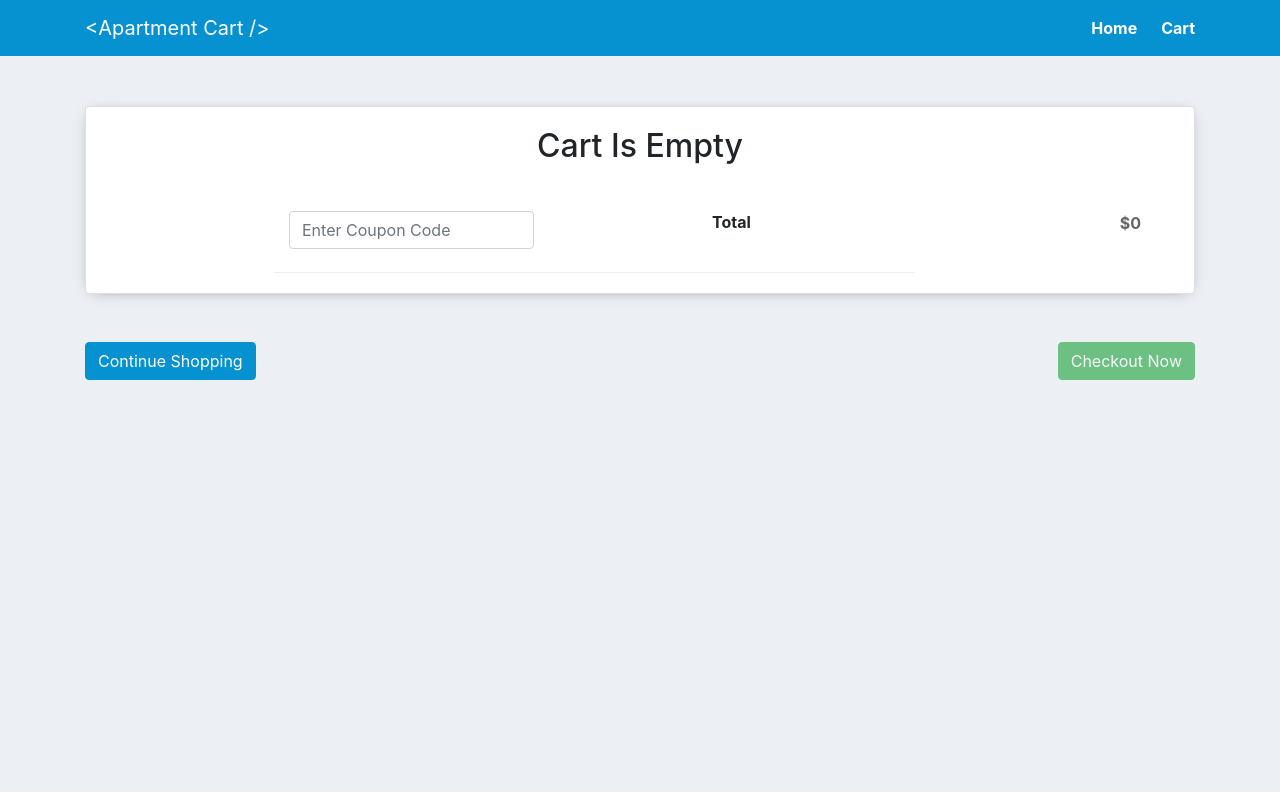
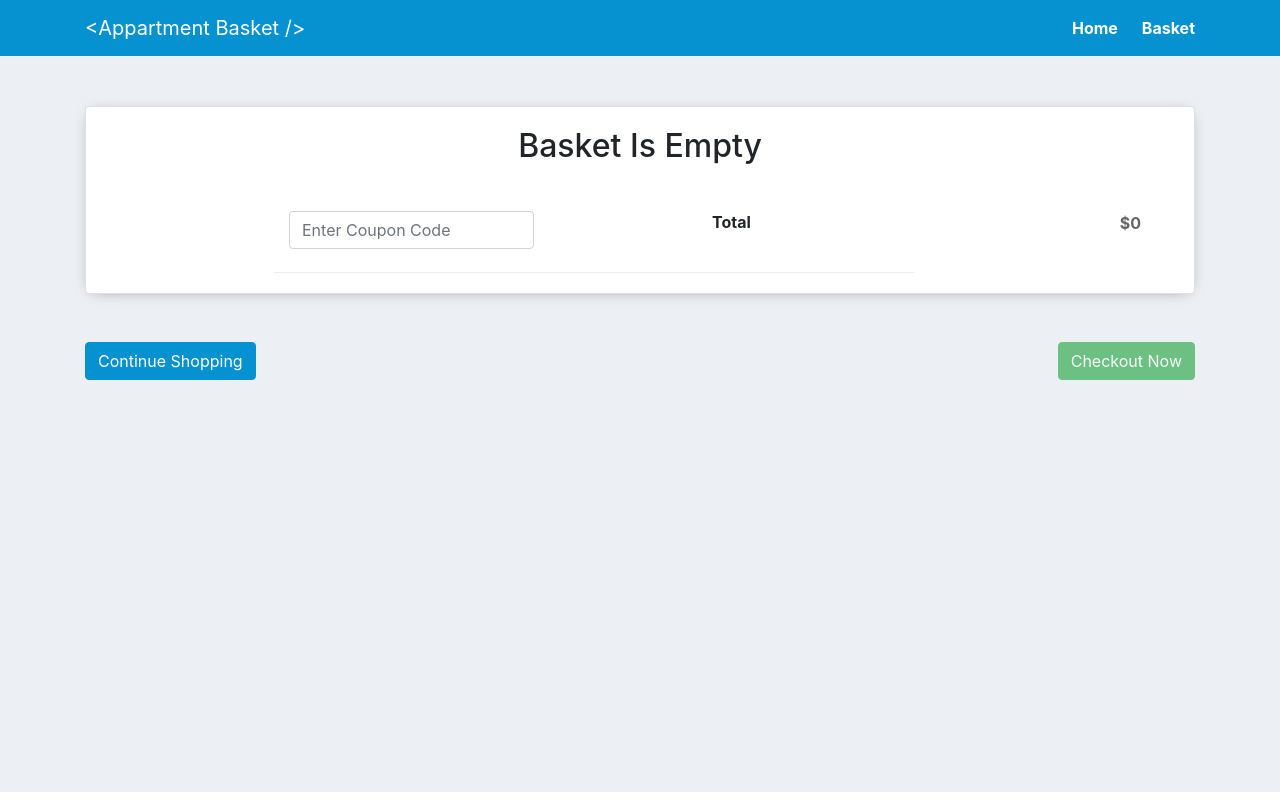
Before and after one commit to Shahzaib1999/Shopping-Basket, a React (Create React App) app: page /cart in a window 1280 px wide. Built offline with nearby package versions, Linux system fonts and the light colour scheme.

Commit message:
changed spellings

```diff
--- a/public/index.html
+++ b/public/index.html
@@ -24,7 +24,7 @@
       work correctly both with client-side routing and a non-root public URL.
       Learn how to configure a non-root public URL by running `npm run build`.
     -->
-    <title>Apartment Cart</title>
+    <title>Appartment Cart</title>
   </head>
   <body>
     <noscript>You need to enable JavaScript to run this app.</noscript>
--- a/src/components/Navbar/Navbar.tsx
+++ b/src/components/Navbar/Navbar.tsx
@@ -23,7 +23,7 @@ const NavbarCom = () => {
       <Navbar expand="md" style={{ background: "#0691d1", color: "#fff" }}>
         <div className="container">
           <NavbarBrand href="/">
-            {"<"}Apartment Cart {"/>"}
+            {"<"}Appartment Basket {"/>"}
           </NavbarBrand>
           <NavbarToggler onClick={toggle} />
           <Collapse isOpen={isOpen} navbar>
@@ -35,7 +35,7 @@ const NavbarCom = () => {
               </NavItem>
               <NavItem>
                 <NavLink to="/cart">
-                  Cart {cart && cart.length ? `(${cart.length})` : ""}
+                  Basket {cart && cart.length ? `(${cart.length})` : ""}
                 </NavLink>
               </NavItem>
             </Nav>
--- a/src/views/Cart/Cart.tsx
+++ b/src/views/Cart/Cart.tsx
@@ -1,6 +1,6 @@
 import { useDispatch, useSelector } from "react-redux";
 import { Button, Card, CardBody } from "reactstrap";
-import { toast } from "react-toastify";
+import { toast, ToastContainer } from "react-toastify";
 import { Link } from "react-router-dom";
 
 import CartComp from "../../components/Cart/Cart";
@@ -19,13 +19,14 @@ const Home: React.FunctionComponent<any> = () => {
   };
 
   const onCheckout = () => {
+    toast.success("Successfully Purchased");
     dispatch(empty());
-    toast.success("Successfully Purchased");
   };
 
   return (
     <div className="cart-wrapper" style={{ background: "#ECEFF4" }}>
       <div className="container">
+        <ToastContainer />
         <Card className="mb-5">
           <CardBody>
             {cart.length ? (
@@ -33,7 +34,7 @@ const Home: React.FunctionComponent<any> = () => {
                 <CartComp cart={item} key={ind} onRemove={onRemove} />
               ))
             ) : (
-              <h2 className="text-center">Cart Is Empty</h2>
+              <h2 className="text-center">Basket Is Empty</h2>
             )}
             <TotalCartComp total={total} />
           </CardBody>
--- a/src/views/Home/Home.tsx
+++ b/src/views/Home/Home.tsx
@@ -68,7 +68,7 @@ const Home: React.FunctionComponent<any> = () => {
   const onAdd = (e: Appartment) => {
     let filter = cart.filter((c: CartItem) => c.id === e.id);
     if (filter.length) {
-      return toast.warning("Apartment Already Exists In Cart");
+      return toast.warning("Appartment Already Exists In Basket");
     }
     dispatch(add(e));
     toast.success("Successfully Added");
```
Also changed, not shown: 2 other files (tests, documents, lock files or other folders).
